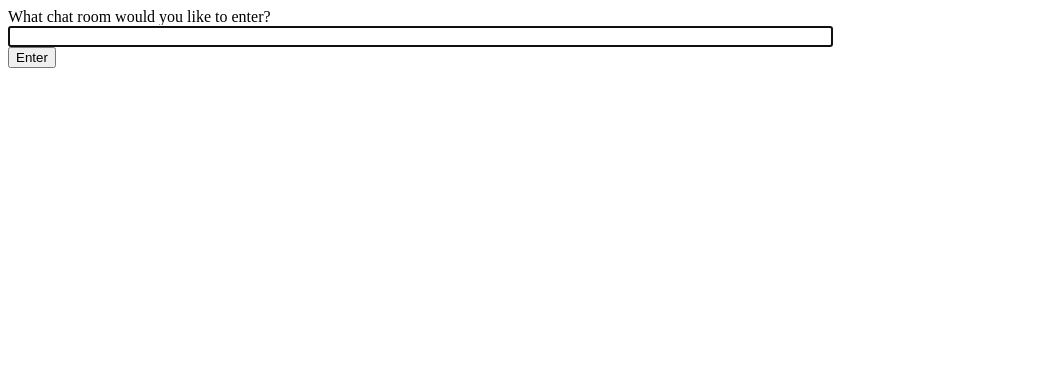
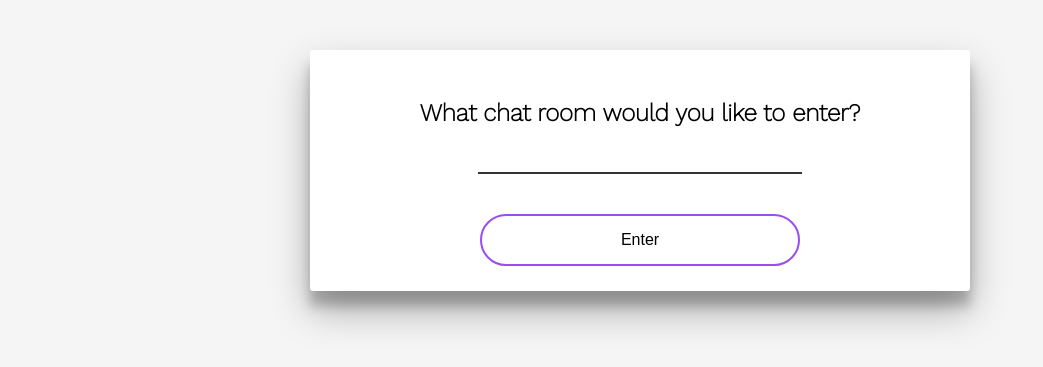
Before and after one commit to extreme1337/ChatApp, a Django app: page /chat/ in a window 1280 px wide. Shown: the top 367 px of the page, without its empty margins (0-1043 px from the left). Run offline with Django 4.2, Linux system fonts and the light colour scheme.

Commit message:
Imporved styles of chat and index page

```diff
--- a/chat/templates/chatrooms/index.html
+++ b/chat/templates/chatrooms/index.html
@@ -1,27 +1,18 @@
+{% load static %}
 <!-- chat/templates/chat/index.html -->
 <!DOCTYPE html>
 <html>
 <head>
     <meta charset="utf-8"/>
     <title>Chat Rooms</title>
+    <link rel="stylesheet" type="text/css" href="{% static 'style.css' %}">
 </head>
 <body>
-    What chat room would you like to enter?<br>
-    <input id="room-name-input" type="text" size="100"><br>
-    <input id="room-name-submit" type="button" value="Enter">
-
-    <script>
-        document.querySelector('#room-name-input').focus();
-        document.querySelector('#room-name-input').onkeyup = function(e) {
-            if (e.keyCode === 13) {  // enter, return
-                document.querySelector('#room-name-submit').click();
-            }
-        };
-
-        document.querySelector('#room-name-submit').onclick = function(e) {
-            var roomName = document.querySelector('#room-name-input').value;
-            window.location.pathname = '/chat/' + roomName + '/';
-        };
-    </script>
+    <div class="container">
+        <h3 class="heading">What chat room would you like to enter?</h3>
+        <input class="textInput" id="room-name-input" type="text" size="100"><br>
+        <input class="button" id="room-name-submit" type="button" value="Enter">
+    </div>
+    <script src="{% static 'index.js' %}" ></script>
 </body>
 </html>
--- a/chatapp/settings.py
+++ b/chatapp/settings.py
@@ -128,6 +128,9 @@ USE_TZ = True
 # https://docs.djangoproject.com/en/4.0/howto/static-files/
 
 STATIC_URL = 'static/'
+STATICFILES_DIRS = [
+    BASE_DIR / 'static'
+]
 
 # Default primary key field type
 # https://docs.djangoproject.com/en/4.0/ref/settings/#default-auto-field
--- /dev/null
+++ b/static/index.js
@@ -0,0 +1,11 @@
+document.querySelector('#room-name-input').focus();
+document.querySelector('#room-name-input').onkeyup = function(e) {
+    if (e.keyCode === 13) {  // enter, return
+        document.querySelector('#room-name-submit').click();
+    }
+};
+
+document.querySelector('#room-name-submit').onclick = function(e) {
+        var roomName = document.querySelector('#room-name-input').value;
+        window.location.pathname = '/chat/' + roomName + '/';
+};
--- /dev/null
+++ b/static/style.css
@@ -0,0 +1,95 @@
+@import url('https://fonts.googleapis.com/css2?family=Work+Sans:wght@200&display=swap');
+@import url('https://fonts.googleapis.com/css2?family=Poppins&display=swap');
+
+body {
+    background-color: #f5f5f5;
+}
+
+.container {
+    width: 50vw;
+    margin: 50px auto;
+    padding: 25px 10px;
+    background-color: #ffffff;
+    border-radius: 3px;
+    text-align: center;
+    box-shadow: 0 19px 38px rgba(0, 0, 0, 0.30), 0 15px 12px rgba(0, 0, 0, 0.22);
+}
+
+.heading {
+    font-family: 'Work Sans', sans-serif;
+    font-size: 1.5rem;
+}
+
+.textInput {
+    border: none;
+    border-bottom: 2px solid #ddd;
+    line-height: 1.2rem;
+    transition: 0.3s;
+    margin-bottom: 40px;
+    width: 50%;
+}
+
+.textInput:focus {
+    outline: none;
+    border-bottom: 2px solid #333;
+    transition: 0.3s;
+}
+
+.button {
+    background-color: #ffffff;
+    columns: #9a4ef1;
+    border: 0.16rem solid #9a4ef1;
+    border-radius: 2em;
+    padding: 15px 32px;
+    text-align: center;
+    text-decoration: none;
+    display: inline-block;
+    font-size: 16px;
+    cursor: pointer;
+    transition: 0.3s;
+    width: 50%;
+}
+
+.button:hover {
+    background-color: #9a4ef1;
+    color: #ffffff;
+    transition: 0.3s;
+}
+
+.emptyText {
+    font-family: 'Work Sans', sens-serif;
+    font-size: 1.5rem;
+}
+
+.message {
+    background-color: #71aeeb;
+    color: #ffffff;
+    width: 25%;
+    padding: 8px;
+    border-radius: 2em;
+    margin: 15px 0px;
+    font-family: 'Poppins', sans-serif;
+}
+
+.leaveButton {
+    background-color: #f5f5f5;
+    border-color: #aa0404;
+    color: #aa0404;
+    border: 0.16em solid #aa0404;
+    border-radius: 2em;
+    padding: 15px 32px;
+    text-align: center;
+    text-decoration: none;
+    display: inline-block;
+    font-size: 16px;
+    cursor: pointer;
+    transition: 0.3s;
+    width: 200px;
+    margin: 20px;
+}
+
+.leaveButton:hover {
+    background-color: #aa0404;
+    color: #ffffff;
+    transition: 0.3s;
+}
```
Also changed, not shown: chat/templates/chatrooms/room.html (+12 -40 lines), static/room.js (added, +50 -0 lines).
